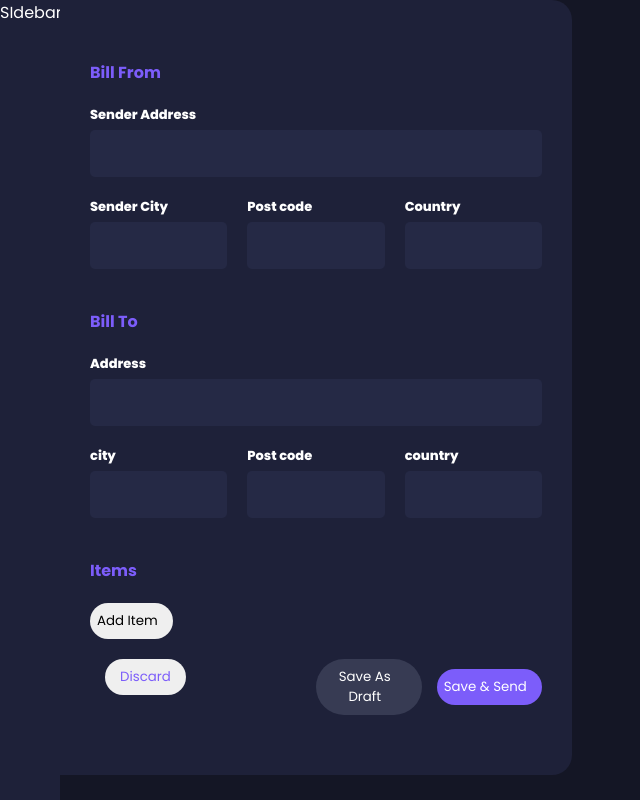
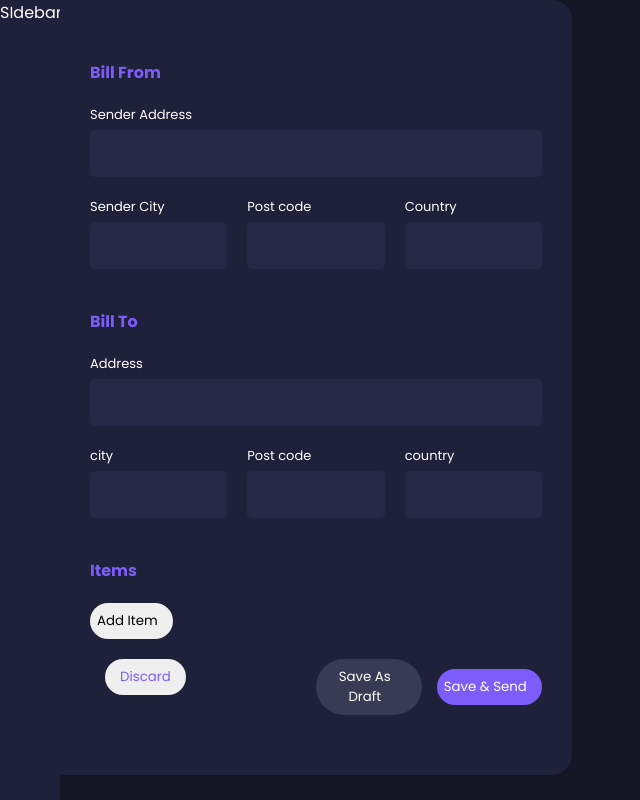
Before and after one commit to thebigbenn009/Invoice-App, a React (Vite) app: page /newInvoice in a window 1280 px wide. Shown: the whole page, without its empty margins (0-640 px from the left). Built offline with nearby package versions, Linux system fonts and the light colour scheme.

Commit message:
work in progress-1

```diff
--- a/src/index.css
+++ b/src/index.css
@@ -262,7 +262,7 @@ select option :active {
   align-items: flex-end;
   margin-bottom: 0.5rem;
   font-size: 1.3rem;
-  font-weight: 800;
+  font-weight: 500;
 }
 .invoice-input input,
 .new-item-name input,
```
